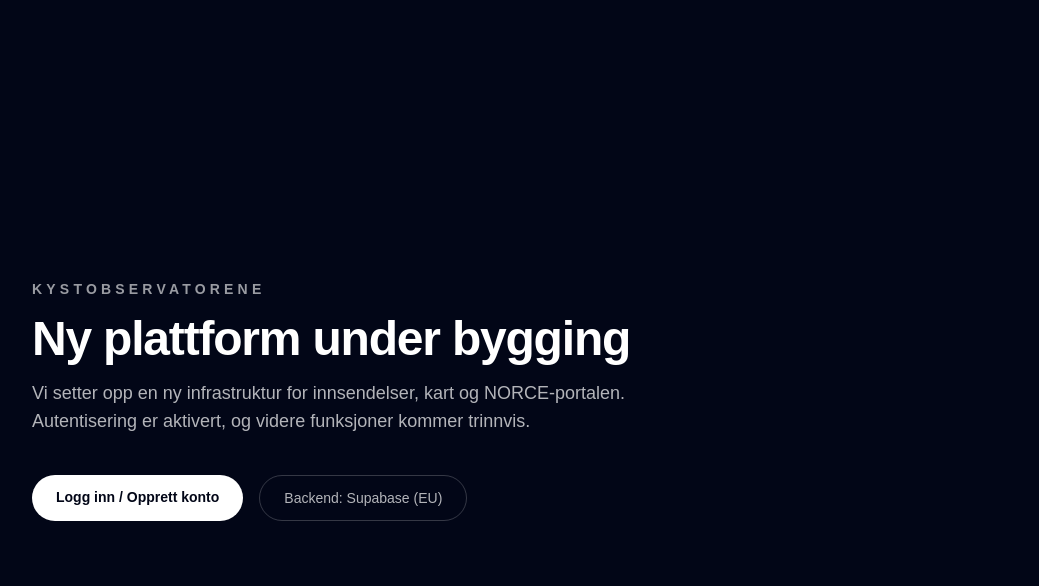
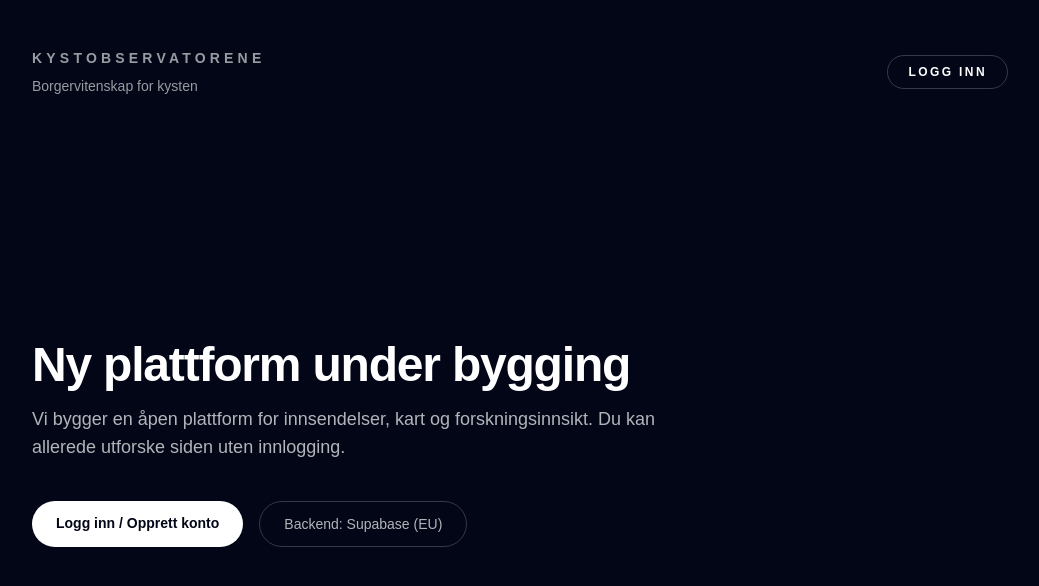
Before and after one commit to Haavardeide1/Kystobservatorene, a Next.js app: page / in a window 1280 px wide. Shown: the top 586 px of the page, without its empty margins (120-1159 px from the left). Built offline with nearby package versions, Linux system fonts and the light colour scheme.

Commit message:
Guest-first home and login redirect

```diff
--- a/src/app/login/page.tsx
+++ b/src/app/login/page.tsx
@@ -1,11 +1,13 @@
 "use client";
 
 import { useState } from "react";
+import { useRouter } from "next/navigation";
 import { supabase } from "@/lib/supabase";
 
 type AuthMode = "signin" | "signup";
 
 export default function LoginPage() {
+  const router = useRouter();
   const [mode, setMode] = useState<AuthMode>("signin");
   const [email, setEmail] = useState("");
   const [password, setPassword] = useState("");
@@ -24,7 +26,7 @@ export default function LoginPage() {
       } else {
         const { error } = await supabase.auth.signInWithPassword({ email, password });
         if (error) throw error;
-        setMessage("Du er logget inn.");
+        router.push("/");
       }
     } catch (err: unknown) {
       if (err instanceof Error) {
@@ -112,6 +114,12 @@ export default function LoginPage() {
               {message}
             </p>
           )}
+
+          <div className="mt-6 text-center">
+            <a href="/" className="text-sm text-white/60 hover:text-white">
+              Tilbake til forsiden
+            </a>
+          </div>
         </div>
       </div>
     </div>
--- a/src/app/page.tsx
+++ b/src/app/page.tsx
@@ -1,17 +1,32 @@
 export default function Home() {
   return (
     <div className="min-h-screen bg-slate-950 text-white">
-      <main className="mx-auto flex min-h-screen w-full max-w-5xl flex-col justify-center gap-10 px-6 py-16">
+      <main className="mx-auto flex min-h-screen w-full max-w-5xl flex-col gap-10 px-6 py-12">
+        <header className="flex flex-wrap items-center justify-between gap-4">
           <div>
             <p className="text-sm font-semibold uppercase tracking-[0.3em] text-white/60">
               Kystobservatorene
             </p>
-          <h1 className="mt-4 text-4xl font-semibold tracking-tight md:text-5xl">
+            <p className="mt-2 text-sm text-white/60">
+              Borgervitenskap for kysten
+            </p>
+          </div>
+          <a
+            href="/login"
+            className="rounded-full border border-white/20 px-5 py-2 text-xs font-semibold uppercase tracking-[0.2em] text-white transition hover:bg-white/10"
+          >
+            Logg inn
+          </a>
+        </header>
+
+        <div className="flex flex-1 flex-col justify-center gap-10 py-10">
+          <div>
+            <h1 className="text-4xl font-semibold tracking-tight md:text-5xl">
               Ny plattform under bygging
             </h1>
             <p className="mt-4 max-w-2xl text-base text-white/70 md:text-lg">
-            Vi setter opp en ny infrastruktur for innsendelser, kart og NORCE-portalen.
-            Autentisering er aktivert, og videre funksjoner kommer trinnvis.
+              Vi bygger en åpen plattform for innsendelser, kart og
+              forskningsinnsikt. Du kan allerede utforske siden uten innlogging.
             </p>
           </div>
 
@@ -26,6 +41,7 @@ export default function Home() {
               Backend: Supabase (EU)
             </span>
           </div>
+        </div>
       </main>
     </div>
   );
```
Also changed, not shown: 1 other file (tests, documents, lock files or other folders). Lines whose indentation alone changed are shown as unchanged.
